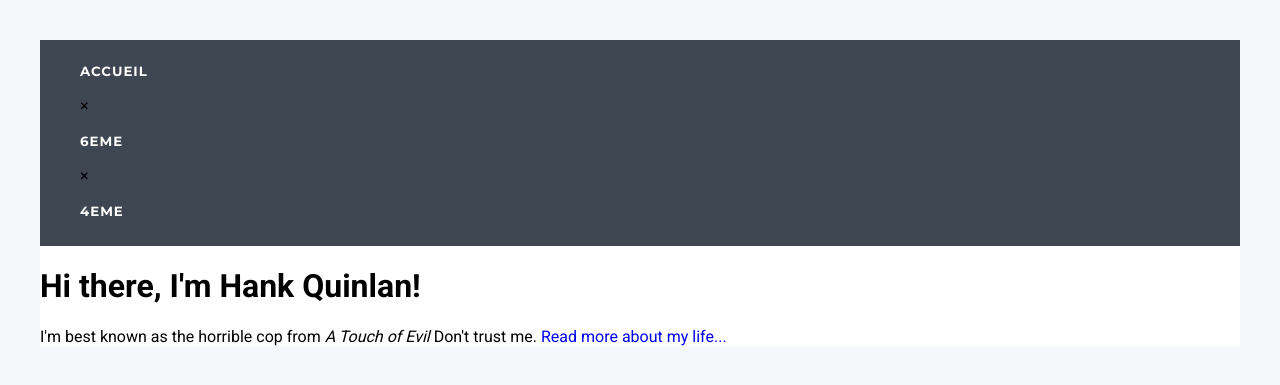
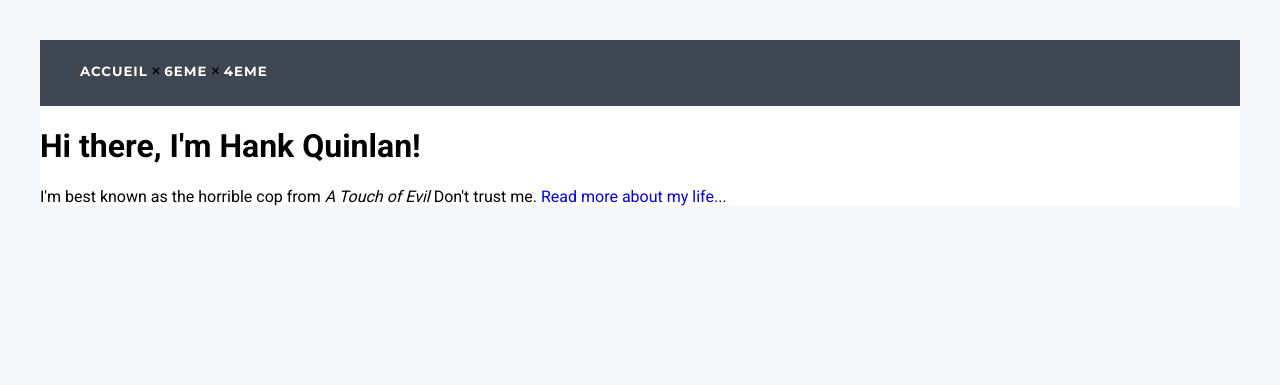
Before and after one commit to DangSinslay/DangSinslay.github.io, a Jekyll site: the page built from index.html, in a window 1280 px wide. Shown: the top 385 px of the page. Built offline with Jekyll 4.4.1, drawn with Linux system fonts in a browser that asks for light colours.

Commit message:
Update default.html

```diff
--- a/_layouts/default.html
+++ b/_layouts/default.html
@@ -10,9 +10,9 @@
 			<nav>
 	    		<ul>
 	        		<li><a href="/">Accueil</a></li>
-				<p>×</p>
+				<li>×</li>
 	        		<li><a href="/blog6">6eme</a></li>
-				<p>×</p>
+				<li>×</li>
 	        		<li><a href="/blog4">4eme</a></li>
 	    		</ul>
 			</nav>
```
